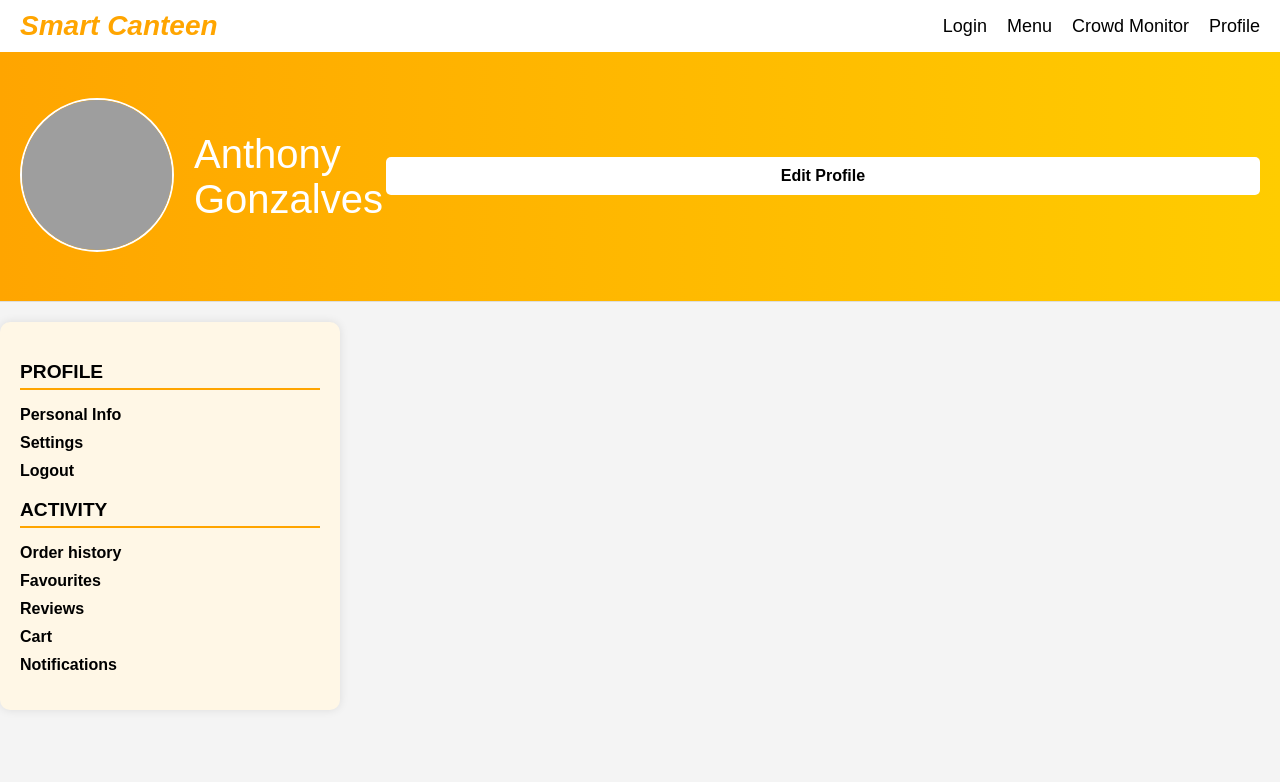
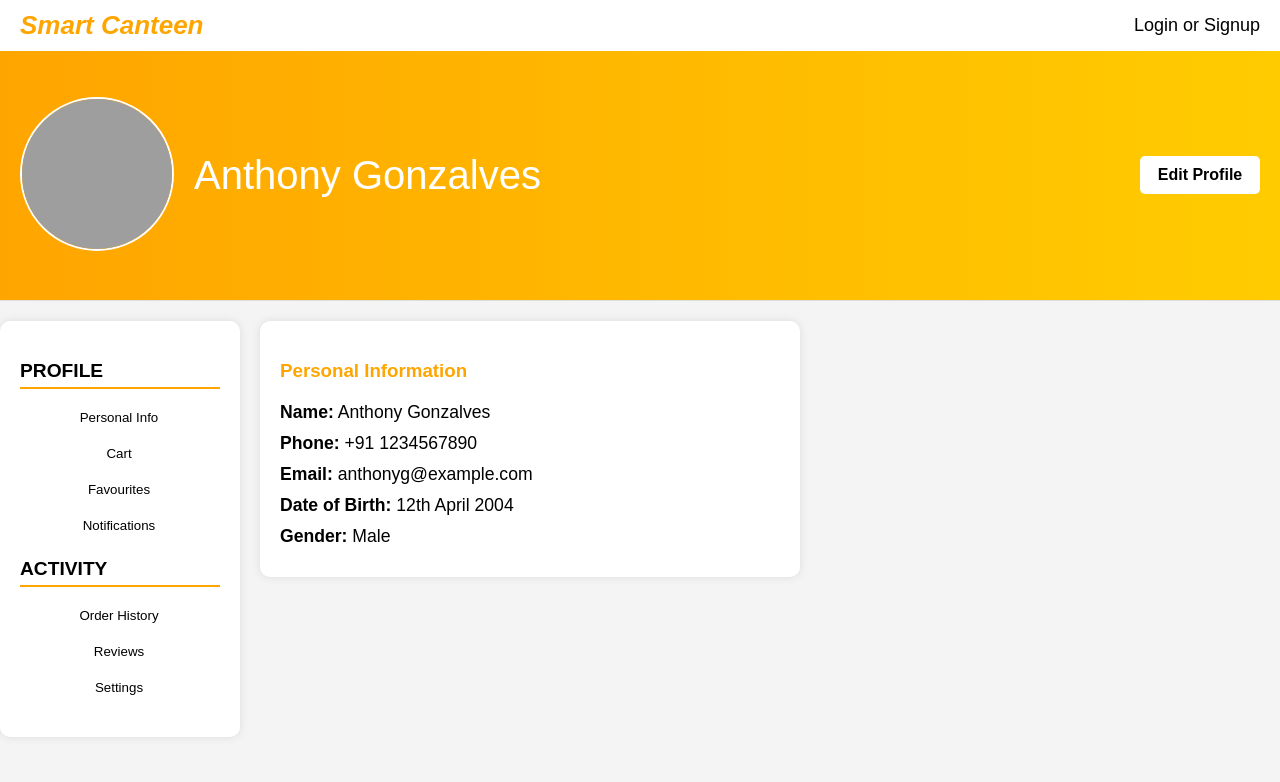
Before and after one commit to AishwaryaTatiwar/CanteenManagement, a React (Create React App) app in the folder frontend/: page /profile in a window 1280 px wide. Shown: the top 782 px of the page. Built offline with nearby package versions, Linux system fonts and the light colour scheme; grey boxes are pictures that could not be loaded.

Commit message:
Adding changes

```diff
--- a/frontend/src/Components/Navbar.js
+++ b/frontend/src/Components/Navbar.js
@@ -1,12 +1,23 @@
 import React, { useState } from 'react';
-import { Link } from 'react-router-dom';
+import { Link, useNavigate } from 'react-router-dom';
 import './comp.css';
 
 function Navbar() {
   const [isSidebarOpen, setIsSidebarOpen] = useState(false);
+  const history = useNavigate();
+
+  // Check if token exists
+  const isLoggedIn = !!localStorage.getItem('token');
+  const navigate = useNavigate();
 
   const toggleSidebar = () => {
     setIsSidebarOpen(!isSidebarOpen);
+  };
+
+  const handleLogout = () => {
+
+    localStorage.removeItem('token'); // Remove token on logout
+    navigate('/login'); // Redirect to login
   };
 
   return (
@@ -19,20 +30,36 @@ function Navbar() {
           <span>&#9776;</span> {/* Hamburger Icon */}
         </div>
         <div className="nav-links">
-          <Link to="/login">Login</Link>
-          <Link to="/menu">Menu</Link>
-          <Link to="/delivery">Crowd Monitor</Link>
-          <Link to="/profile">Profile</Link>
+          {/* Show login link if not logged in, else show other links */}
+          {!isLoggedIn ? (
+            <Link to="/login">Login or Signup</Link>
+          ) : (
+            <>
+              <Link to="/menu">Menu</Link>
+              <Link to="/delivery">CrowdMonitor</Link>
+              <Link to="/profile">Profile</Link>
+              <button onClick={handleLogout}>Logout</button>
+            </>
+          )}
         </div>
       </nav>
 
       {/* Sidebar */}
       <div id="sidebar" className={`sidebar ${isSidebarOpen ? 'open' : ''}`}>
-        <a href="#" className="closebtn" onClick={toggleSidebar}>&times;</a>
-        <Link to="/login">Login</Link>
-        <Link to="/menu">Menu</Link>
-        <Link to="/delivery">Delivery</Link>
-        <Link to="/profile">Profile</Link>
+        <a href="#" className="closebtn" onClick={toggleSidebar}>
+          &times;
+        </a>
+        {/* Show login link if not logged in, else show other links */}
+        {!isLoggedIn ? (
+          <Link to="/login" onClick={toggleSidebar}>Login</Link>
+        ) : (
+          <>
+            <Link to="/menu" onClick={toggleSidebar}>Menu</Link>
+            <Link to="/delivery" onClick={toggleSidebar}>Crowd Monitor</Link>
+            <Link to="/profile" onClick={toggleSidebar}>Profile</Link>
+            <button onClick={() => { toggleSidebar(); handleLogout(); }} >Logout</button>
+          </>
+        )}
       </div>
     </div>
   );
--- a/frontend/src/Components/ProfilePage.css
+++ b/frontend/src/Components/ProfilePage.css
@@ -40,11 +40,12 @@
 .edit-profile-btn {
     background-color: white;
     border: none;
-    padding: 10px 20px;
+    padding: 10px;
     border-radius: 5px;
     cursor: pointer;
     font-size: 1em;
     font-weight: bold;
+    width: 120px;
 }
 
 .edit-profile-btn:hover {
@@ -59,11 +60,14 @@
 }
 
 .profile-info-activity {
-    background-color: #fff7e6;
-    width: 300px;
+    background-color: white;
+    width: 200px;
     padding: 20px;
     border-radius: 10px;
     box-shadow: 0px 0px 10px rgba(0, 0, 0, 0.1);
+}
+.profile-info-activity button{
+    background-color: #fff;
 }
 
 .profile-info-activity h3 {
@@ -92,8 +96,7 @@
     color: orange;
 }
 
-/* Personal Info Box */
-.personal-info-box {
+.info-box {
     background-color: white;
     padding: 20px;
     border-radius: 10px;
@@ -103,12 +106,12 @@
     width: 500px;
 }
 
-.personal-info-box h3 {
+.info-box h3 {
     color: orange;
     margin-bottom: 20px;
 }
 
-.personal-info-box p {
+.info-box p {
     font-size: 1.1em;
     margin: 10px 0;
 }
--- a/frontend/src/Components/ProfilePage.js
+++ b/frontend/src/Components/ProfilePage.js
@@ -1,15 +1,15 @@
 import React, { useState } from 'react';
 import './ProfilePage.css';
+
 function ProfilePage() {
-    const [showPersonalInfo, setShowPersonalInfo] = useState(false);
+    const [activeTab, setActiveTab] = useState('personal-info'); // Set the default active tab
 
-    const handlePersonalInfoClick = () => {
-        setShowPersonalInfo(true); // Show personal info on click
+    const handleTabClick = (tab) => {
+        setActiveTab(tab); // Update the active tab on click
     };
 
     return (
         <div className="profile-page">
-
             {/* Profile Banner */}
             <div className="profile-banner">
                 <div className="profile-details">
@@ -26,23 +26,23 @@ function ProfilePage() {
                 <div className="profile-info-activity">
                     <h3>PROFILE</h3>
                     <ul>
-                        <li><a href="#personal-info" onClick={handlePersonalInfoClick}>Personal Info</a></li>
-                        <li><a href="/settings">Settings</a></li>
-                        <li><a href="/logout">Logout</a></li>
+                        <li><button className={activeTab === 'personal-info' ? 'active' : ''} onClick={() => handleTabClick('personal-info')}>Personal Info</button></li>
+                        <li><button className={activeTab === 'cart' ? 'active' : ''} onClick={() => handleTabClick('cart')}>Cart</button></li>
+                        <li><button className={activeTab === 'favourites' ? 'active' : ''} onClick={() => handleTabClick('favourites')}>Favourites</button></li>
+                        <li><button className={activeTab === 'notifications' ? 'active' : ''} onClick={() => handleTabClick('notifications')}>Notifications</button></li>
                     </ul>
                     <h3>ACTIVITY</h3>
                     <ul>
-                        <li><a href="/order-history">Order history</a></li>
-                        <li><a href="/favourites">Favourites</a></li>
-                        <li><a href="/reviews">Reviews</a></li>
-                        <li><a href="/cart">Cart</a></li>
-                        <li><a href="/notifications">Notifications</a></li>
+                        <li><button className={activeTab === 'order-history' ? 'active' : ''} onClick={() => handleTabClick('order-history')}>Order History</button></li>
+                        <li><button className={activeTab === 'reviews' ? 'active' : ''} onClick={() => handleTabClick('reviews')}>Reviews</button></li>
+                        <li><button className={activeTab === 'settings' ? 'active' : ''} onClick={() => handleTabClick('settings')}>Settings</button></li>
                     </ul>
                 </div>
 
-                {/* Personal Info Display */}
-                {showPersonalInfo && (
-                    <div className="personal-info-box">
+                {/* Tab Content Display */}
+                <div className="tab-content">
+                    {activeTab === 'personal-info' && (
+                        <div className="info-box">
                             <h3>Personal Information</h3>
                             <p><strong>Name:</strong> Anthony Gonzalves</p>
                             <p><strong>Phone:</strong> +91 1234567890</p>
@@ -51,6 +51,45 @@ function ProfilePage() {
                             <p><strong>Gender:</strong> Male</p>
                         </div>
                     )}
+
+                    {activeTab === 'cart' && (
+                        <div className="info-box">
+                            <h3>Cart</h3>
+                            <p>Your cart is currently empty.</p>
+                        </div>
+                    )}
+
+                    {activeTab === 'favourites' && (
+                        <div className="info-box">
+                            <h3>Favourites</h3>
+                            <p>You have no favourite items.</p>
+                        </div>
+                    )}
+
+                    {activeTab === 'notifications' && (
+                        <div className="info-box">
+                            <h3>Notifications</h3>
+                            <p>No new notifications.</p>
+                        </div>
+                    )}
+                    {activeTab === 'order-history' && (
+                        <div className="info-box">
+                            <h3>Order History</h3>
+                            <p>You have not placed any order</p>
+                        </div>
+                    )}
+                    {activeTab === 'reviews' && (
+                        <div className="info-box">
+                            <h3>Reviews</h3>
+                            <p>You haven't given order reviews.</p>
+                        </div>
+                    )}
+                    {activeTab === 'settings' && (
+                        <div className="info-box">
+
+                        </div>
+                    )}
+                </div>
             </div>
         </div>
     );
--- a/frontend/src/Components/comp.css
+++ b/frontend/src/Components/comp.css
@@ -15,7 +15,7 @@ body {
   .site-name a {
     text-decoration: none;
     color: orange;
-    font-size: 28px;
+    font-size: 26px;
     font-weight: bold;
     font-style: italic;
   }
@@ -23,6 +23,15 @@ body {
   .nav-links {
     display: flex;
     gap: 20px;
+  }
+
+  .nav-links button{
+    background-color: orange;
+    border-radius: 10px;
+  }
+
+  .nav-links button:hover{
+    background-color:white;
   }
 
   .nav-links a {
--- a/frontend/src/Components/login.js
+++ b/frontend/src/Components/login.js
@@ -25,6 +25,7 @@ export default function Login() {
         "http://localhost:8283/api/auth/login",
         formData // Send the formData directly
       );
+      localStorage.setItem('token', response.data.token);
       console.log(response.data.message);
       alert(response.data.message); // Optional: Show success message
       navigate("/"); // Redirect to homepage on successful login
--- a/frontend/src/admin/AdminNavigation.js
+++ b/frontend/src/admin/AdminNavigation.js
@@ -60,6 +60,7 @@ function AdminNavigation() {
         <Route path="/menu" element={<MenuPage></MenuPage>} />
         <Route path="/users" element={<UsersPage></UsersPage>} />
         <Route path="/staff" element={<StaffPage></StaffPage>} />
+        <Route path="/userquery" element={<div>User queries</div>} />
       </Routes>
     </Router>
   );
--- a/frontend/src/admin/Header.js
+++ b/frontend/src/admin/Header.js
@@ -29,6 +29,7 @@ function Header() {
         <Link to="/menu" className='links'>Menu</Link>
         <Link to="/users" className='links'>Users</Link>
         <Link to="/staff" className='links'>Staff</Link>
+        <Link to="/userquery" className='links'>User Queries</Link>
         </div>
       </div>
 
--- a/frontend/src/admin/OrderDetails.js
+++ b/frontend/src/admin/OrderDetails.js
@@ -52,13 +52,18 @@ const OrderDetails = ({ order }) => {
 
                   <div className="value">{order.date}</div>
                   <div className="value">{order.customer}</div>
-                  <button className="items-btn" onClick={togglePopup}>Items,quantity,amt</button>
+                  <button className="items-btn" onClick={togglePopup}>Items, quantity, amt</button>
                   <div className="value">Rs.{order.totalAmount}</div>
                 </div>
 
                 <div className="order-actions">
-                  <button className="accept-btn">Accept</button>
-                  <button className="reject-btn">Reject</button>
+                  {/* Conditionally render buttons based on order status */}
+                  {activeTab === 'pending' && (
+                    <>
+                      <button className="accept-btn">Accept</button>
+                      <button className="reject-btn">Reject</button>
+                    </>
+                  )}
                 </div>
               </div>
 
```
Also changed, not shown: 2 other files (tests, documents, lock files or other folders). Lines whose indentation alone changed are shown as unchanged.
